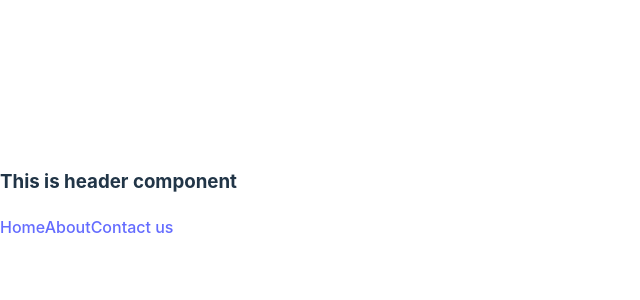
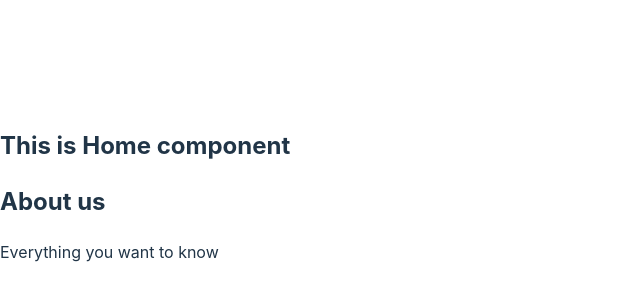
Before and after one commit to MirazZim/Intro-to-React-Routing, a React (Vite) app: page /about in a window 1280 px wide. Shown: the part 206-506 px from the top of the page, without its empty margins (0-640 px from the left). Built offline with nearby package versions, Linux system fonts and the light colour scheme.

Commit message:
REact Router dom

```diff
--- /dev/null
+++ b/src/Components/About/About.jsx
@@ -0,0 +1,11 @@
+
+const About = () => {
+    return (
+        <div>
+            <h2>About us</h2>
+            <p>Everything you want to know</p>
+        </div>
+    );
+};
+
+export default About;
--- /dev/null
+++ b/src/Components/Contact/Contact.jsx
@@ -0,0 +1,11 @@
+
+const Contact = () => {
+    return (
+        <div>
+            <h2>Contact Us</h2>
+            <p>We are one call away</p>
+        </div>
+    );
+};
+
+export default Contact;
--- a/src/Components/Home/Home.jsx
+++ b/src/Components/Home/Home.jsx
@@ -1,8 +1,10 @@
+import { Outlet } from "react-router-dom";
 
 const Home = () => {
     return (
         <div>
             <h2>This is Home component</h2>
+            <Outlet></Outlet>
         </div>
     );
 };
```
Also changed, not shown: src/main.jsx (+16 -10 lines).
